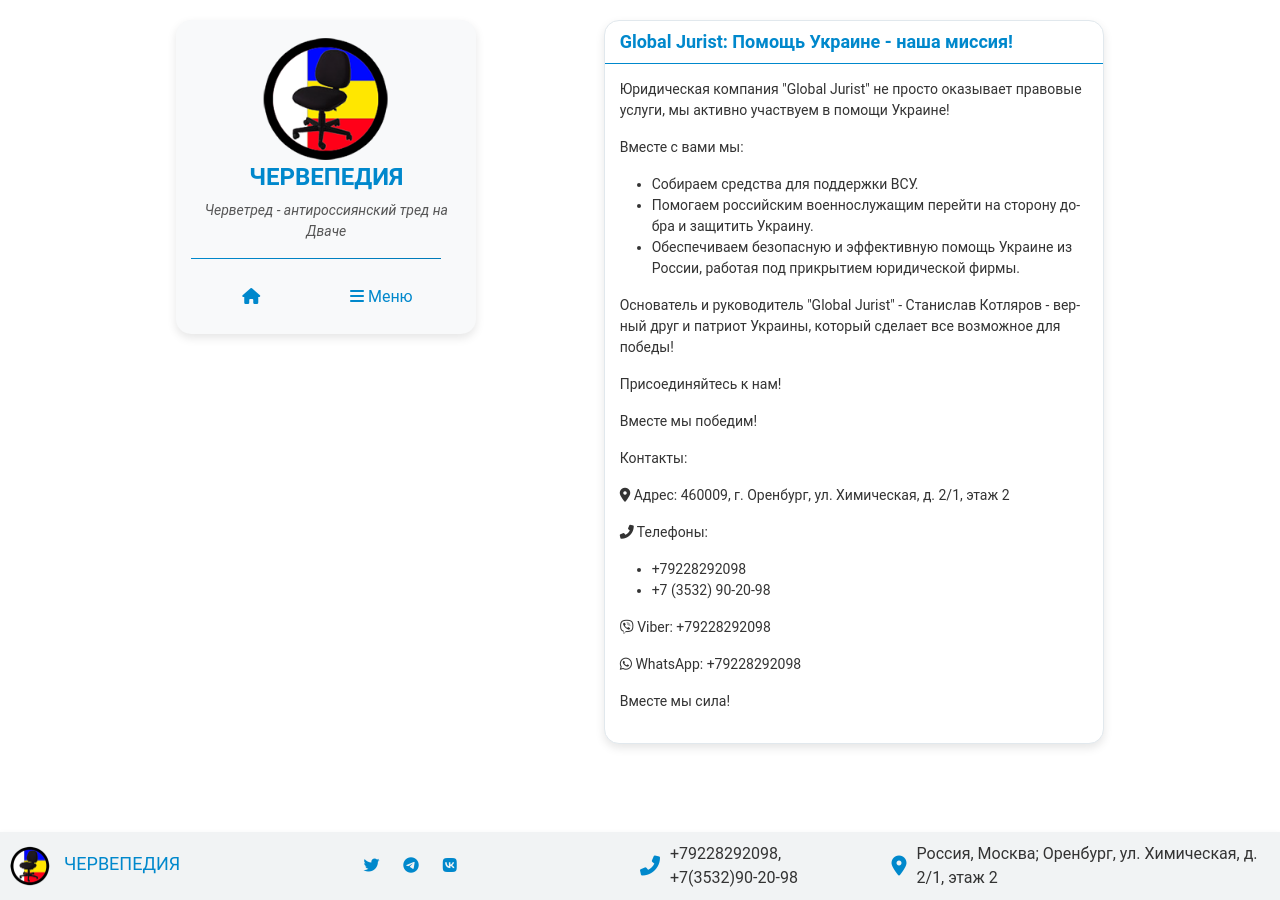
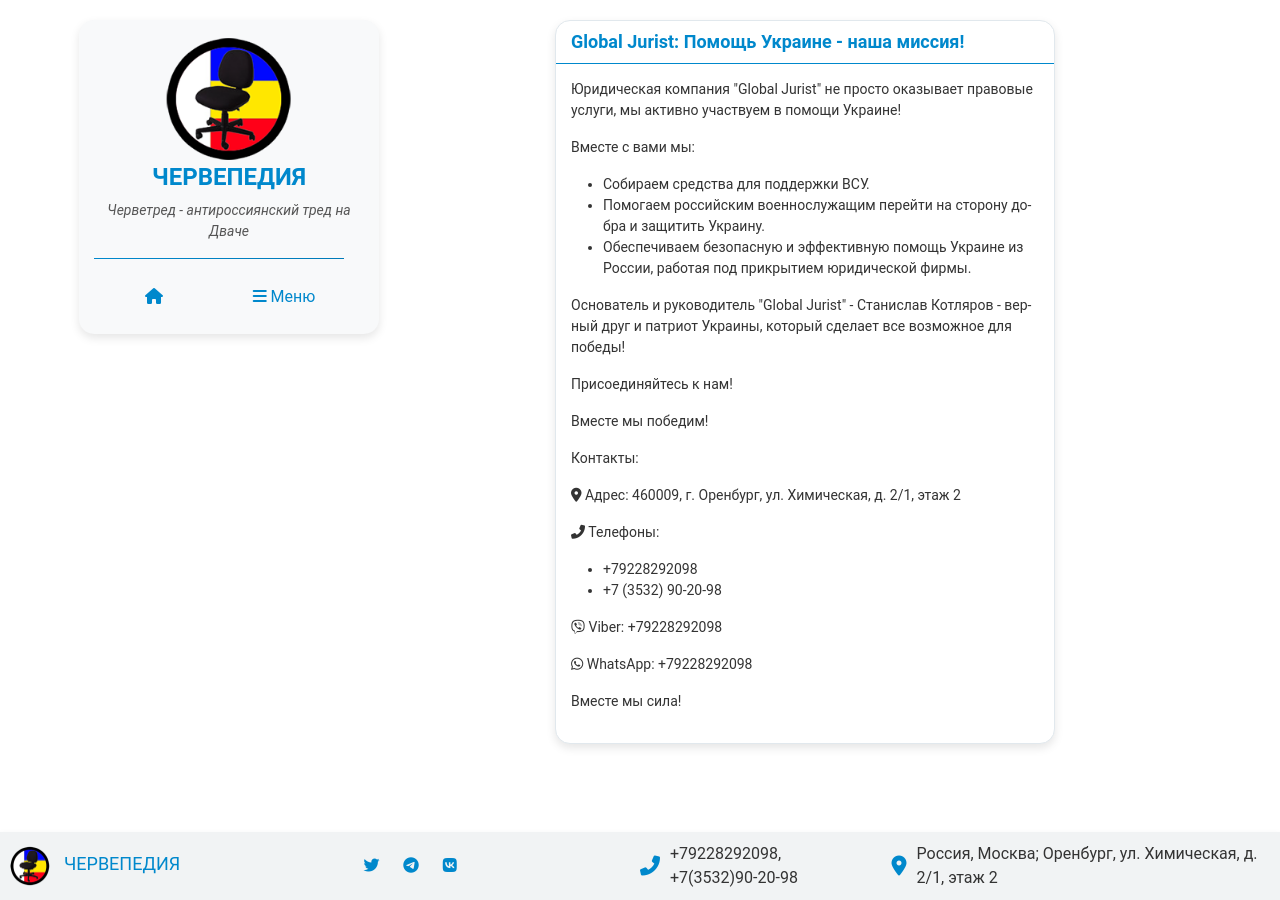
Before and after one commit to chervepedia/chervepedia.github.io, a Jekyll site: the page built from test.md, in a window 1280 px wide. Built offline with Jekyll 4.4.1, drawn with Linux system fonts in a browser that asks for light colours; comment, search, counter and statistics services are not loaded.

Commit message:
Update style.css

```diff
--- a/assets/css/style.css
+++ b/assets/css/style.css
@@ -36,6 +36,7 @@
     width: 100%;
     max-width: 1000px;
     margin-left: auto;
+    margin-right: auto;
     gap: 15px;
 }
 
@@ -49,8 +50,6 @@
     top: 20px;
     width: 100%;
     max-width: 300px; /* Ширина сайдбара */
-    margin-left: auto;
-    margin-right: 15px;
     box-shadow: 0px 4px 10px rgba(0, 0, 0, 0.1);
     border-radius: 15px; /* Закругление краёв */
 }
@@ -441,7 +440,6 @@
         top: 0;
         width: 100%;
         max-width: 300px; /* Ширина сайдбара */
-margin-right: 15px;
     }
 
     .content {
```
